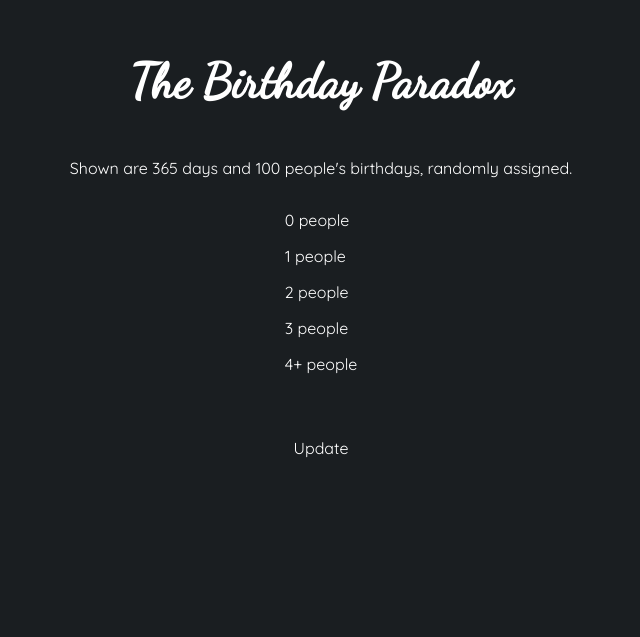
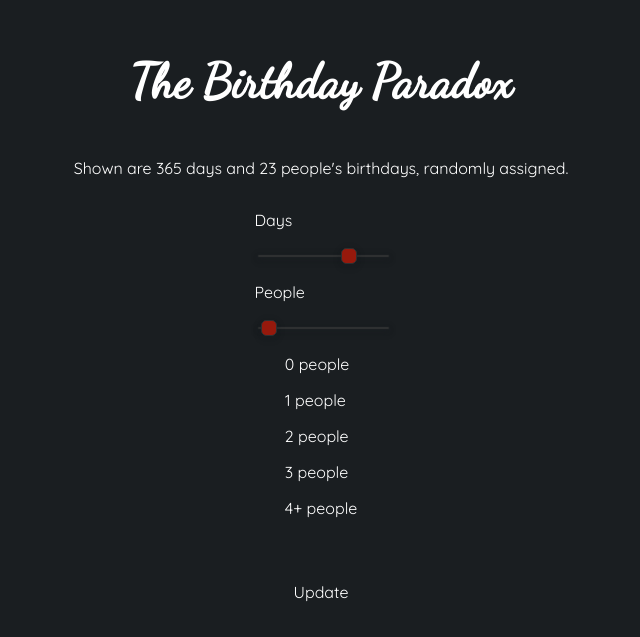
Before and after one commit to Javernus/Javernus-Website, a React (Vite) app: page /birthday in a window 1280 px wide. Shown: the part 107-744 px from the top of the page, without its empty margins (319-959 px from the left). Built offline with nearby package versions, Linux system fonts and the light colour scheme.

Commit message:
feat: Slider component, Graph component, Birthday page updates.

```diff
--- a/package.json
+++ b/package.json
@@ -41,5 +41,9 @@
     "twgl.js": "^5.5.3",
     "typescript": "^5.0.2",
     "vite": "^4.4.5"
+  },
+  "dependencies": {
+    "@types/lodash": "^4.14.198",
+    "lodash": "^4.17.21"
   }
 }
--- /dev/null
+++ b/src/components/dot-graph/index.tsx
@@ -0,0 +1,71 @@
+import type { HTMLAttributesAndProps } from '../../utilities/types'
+
+import cl from 'clsx'
+
+import { dotGraph, dotGraph__dot, dotGraph__xZero, dotGraph__yZero } from './style.module.scss'
+
+const getMinimum = (dots: { x: number; y: number }[], axis: 'x' | 'y') =>
+  dots.reduce((a, nextDot) => Math.min(a, nextDot[axis]), Infinity)
+
+const getMaximum = (dots: { x: number; y: number }[], axis: 'x' | 'y') =>
+  dots.reduce((a, nextDot) => Math.max(a, nextDot[axis]), -Infinity)
+
+const getNumber = (options: (number | undefined)[]): number => {
+  const filteredOptions = options.filter(option => option !== undefined) as number[]
+
+  if (filteredOptions.length === 0) return 0
+
+  return filteredOptions[0] as number
+}
+
+const DotGraph = ({
+  dots,
+  xRange,
+  yRange,
+  ...other
+}: HTMLAttributesAndProps<
+  HTMLDivElement,
+  {
+    xRange: { minimum?: number; maximum?: number }
+    yRange: { minimum?: number; maximum?: number }
+    dots: { x: number; y: number }[]
+  }
+>) => {
+  const xMinimum = getNumber([xRange.minimum, getMinimum(dots, 'x') - 1])
+  const xMaximum = getNumber([xRange.maximum, getMaximum(dots, 'x') + 1])
+
+  const yMinimum = getNumber([yRange.minimum, getMinimum(dots, 'y') - 1])
+  const yMaximum = getNumber([yRange.maximum, getMaximum(dots, 'y') + 1])
+
+  const hasXZero = xMinimum <= 0 && xMaximum >= 0
+  const hasYZero = yMinimum <= 0 && yMaximum >= 0
+
+  console.log(xMinimum, xMaximum, yMinimum, yMaximum, hasXZero, hasYZero)
+
+  const xZero = (0 - xMinimum) / (xMaximum - xMinimum)
+  const yZero = (0 - yMinimum) / (yMaximum - yMinimum)
+
+  const { className, ...otherProps } = other
+
+  return (
+    <div className={cl(dotGraph, className)} {...otherProps}>
+      {hasXZero && <div className={dotGraph__xZero} style={{ '--x': `${xZero * 100}%` } as React.CSSProperties} />}
+
+      {hasYZero && <div className={dotGraph__yZero} style={{ '--y': `${yZero * 100}%` } as React.CSSProperties} />}
+
+      {dots.map(({ x, y }) => (
+        <div
+          className={dotGraph__dot}
+          style={
+            {
+              '--x': `${((x - xMinimum) / (xMaximum - xMinimum + 1)) * 100}%`,
+              '--y': `${((y - yMinimum) / (yMaximum - yMinimum + 1)) * 100}%`,
+            } as React.CSSProperties
+          }
+        />
+      ))}
+    </div>
+  )
+}
+
+export default DotGraph
--- /dev/null
+++ b/src/components/dot-graph/style.module.scss
@@ -0,0 +1,44 @@
+.dot-graph {
+  --dot-graph-width: 20rem;
+  --dot-graph-height: 20rem;
+
+  width: var(--dot-graph-width);
+  height: var(--dot-graph-height);
+
+  position: relative;
+
+  &__dot {
+    position: absolute;
+    bottom: var(--y);
+    left: var(--x);
+
+    width: 0.5rem;
+    height: 0.5rem;
+
+    border-radius: 50%;
+
+    background-color: rgb(var(--primary-400));
+  }
+
+  &__x-zero {
+    position: absolute;
+    top: 0;
+    left: var(--x);
+
+    width: 0.125rem;
+    height: var(--dot-graph-height);
+
+    background-color: rgb(var(--neutral-50));
+  }
+
+  &__y-zero {
+    position: absolute;
+    bottom: var(--y);
+    left: 0;
+
+    width: var(--dot-graph-width);
+    height: 0.125rem;
+
+    background-color: rgb(var(--neutral-50));
+  }
+}
--- a/src/components/navigation/index.tsx
+++ b/src/components/navigation/index.tsx
@@ -39,8 +39,6 @@ const Navigation = ({ menuItems }: { menuItems: { title: string; href: string }[
     return () => window.removeEventListener('mousemove', onMouseMove)
   }, [])
 
-  console.log(activePath, menuItems.map(({ href }) => href).includes(activePath || '/home'))
-
   return (
     <ul className={navigation} ref={navigationReference}>
       <Link
--- /dev/null
+++ b/src/components/slider/index.tsx
@@ -0,0 +1,57 @@
+import type { HTMLAttributesAndProps } from '../../utilities/types'
+
+import { useEffect, useState } from 'react'
+
+import { slider } from './style.module.scss'
+
+const Slider = ({
+  defaultValue,
+  maximum,
+  minimum,
+  onChange,
+  value,
+  ...other
+}: HTMLAttributesAndProps<
+  HTMLInputElement,
+  {
+    defaultValue?: number
+    maximum: number
+    minimum: number
+    onChange?: (value: number) => void
+    value?: number
+  }
+>) => {
+  const [currentValue, setValue] = useState(onChange ? value ?? 0 : defaultValue ?? 0)
+
+  const onChangeHandler = (event: React.ChangeEvent<HTMLInputElement>) => {
+    // Controlled component if onChange is provided
+    if (onChange) return onChange?.(Number(event.target.value))
+
+    // Uncontrolled component if onChange is not provided
+    setValue(Number(event.target.value))
+  }
+
+  useEffect(() => {
+    // Update the value if it is a controlled component
+    if (onChange) setValue(value ?? 0)
+  }, [onChange, value])
+
+  useEffect(() => {
+    // Update to new default value if it is an uncontrolled component
+    if (!onChange) setValue(defaultValue ?? 0)
+  }, [defaultValue, onChange])
+
+  return (
+    <input
+      className={slider}
+      max={maximum}
+      min={minimum}
+      onChange={onChangeHandler}
+      type="range"
+      value={onChange ? value : currentValue}
+      {...other}
+    />
+  )
+}
+
+export default Slider
--- /dev/null
+++ b/src/components/slider/style.module.scss
@@ -0,0 +1,76 @@
+.slider {
+  --slider-width: 100%;
+
+  width: var(--slider-width);
+
+  // &::-webkit-slider-runnable-track {
+  // width: var(--slider-width);
+  // height: 0.25rem;
+  // background: rgb(var(--primary-100));
+  // border-radius: 0.25rem;
+
+  // transform: translate(0, 0.5rem);
+  // }
+
+  appearance: none;
+  background: transparent;
+  box-sizing: border-box;
+
+  &::-webkit-slider-thumb {
+    -webkit-appearance: none;
+  }
+
+  &::-moz-range-thumb {
+    appearance: none;
+  }
+
+  &:focus {
+    outline: none;
+  }
+
+  @mixin thumb {
+    box-sizing: border-box;
+    -webkit-appearance: none;
+
+    background: rgb(var(--primary-600));
+    border: 1px solid rgb(var(--neutral-800));
+
+    height: 1rem;
+    width: 1rem;
+
+    border-radius: 0.325rem;
+    cursor: pointer;
+    box-shadow: var(--elevation-1);
+  }
+
+  &::-webkit-slider-thumb {
+    @include thumb;
+
+    margin-top: calc(-1 * (0.5rem - 0.0625rem));
+  }
+
+  &::-moz-range-thumb {
+    @include thumb;
+  }
+
+  @mixin track {
+    box-sizing: border-box;
+
+    width: 100%;
+    height: 0.25rem;
+    cursor: pointer;
+    box-shadow: var(--elevation-1);
+    background: rgb(var(--neutral-800));
+    border-radius: 0.125rem;
+    border: 1px solid rgb(var(--neutral-900));
+    margin: 0.25rem 0;
+  }
+
+  &::-webkit-slider-runnable-track {
+    @include track;
+  }
+
+  &::-moz-range-track {
+    @include track;
+  }
+}
--- a/src/global/index.scss
+++ b/src/global/index.scss
@@ -23,6 +23,8 @@
   --neutral-200: 183, 174, 155;
   --neutral-100: 209, 197, 175;
   --neutral-50: 235, 221, 195;
+
+  --elevation-1: 0 0.125rem 0.25rem rgba(var(--neutral-900), 0.2), 0 0.125rem 0.5rem rgba(var(--neutral-900), 0.2);
 }
 
 * {
--- a/src/pages/birthday/index.tsx
+++ b/src/pages/birthday/index.tsx
@@ -1,23 +1,36 @@
-import { useEffect, useState } from 'react'
+import { throttle as _throttle } from 'lodash'
+import { useCallback, useEffect, useState } from 'react'
 
 import BirthdayCalendar from '../../components/birthday/calendar'
 import BirthdayDot from '../../components/birthday/dot'
+import DotGraph from '../../components/dot-graph'
 import FloatingLink from '../../components/link'
+import Slider from '../../components/slider'
 
-import { birthday, birthday__calendar, birthday__dotExplainer, birthday__dotExplainers } from './style.module.scss'
+import {
+  birthday,
+  birthday__calendar,
+  birthday__dotExplainer,
+  birthday__dotExplainers,
+  birthday__graph,
+  birthday__inputSlider,
+  birthday__inputSliders,
+} from './style.module.scss'
 
 const Birthday = () => {
-  const days = 365
-  const people = 100
+  const [days, setDays] = useState(365)
+  const [people, setPeople] = useState(23)
 
   const [filled, setFilled] = useState<{ day: number; count: number }[]>([])
 
-  const regenerateFilled = () => {
+  // eslint-disable-next-line react-hooks/exhaustive-deps
+  const regenerateFilled = useCallback(
+    _throttle(
+      (dayCount: number, peopleCount: number) => {
         const newFilled: { day: number; count: number }[] = []
 
-    // Randomly with .95 probability, add a person to a day.
-    for (let i = 0; i < people; i++) {
-      const newDay = Math.floor(Math.random() * days) + 1
+        for (let i = 0; i < peopleCount; i++) {
+          const newDay = Math.floor(Math.random() * dayCount) + 1
 
           if (newFilled.find(({ day }) => day === newDay)) {
             newFilled.find(({ day }) => day === newDay)!.count++
@@ -27,11 +40,20 @@ const Birthday = () => {
         }
 
         setFilled(newFilled)
-  }
+      },
+      150,
+      { leading: true, trailing: true }
+    ),
+    []
+  )
 
   useEffect(() => {
-    regenerateFilled()
+    regenerateFilled(days, people)
   }, [])
+
+  useEffect(() => {
+    regenerateFilled(days, people)
+  }, [days, people, regenerateFilled])
 
   return (
     <div className={birthday}>
@@ -39,6 +61,34 @@ const Birthday = () => {
       <p>
         Shown are {days} days and {people} people's birthdays, randomly assigned.
       </p>
+
+      <div className={birthday__inputSliders}>
+        <div className={birthday__inputSlider}>
+          <p>Days</p>
+          <Slider
+            value={days}
+            onChange={d => {
+              setDays(d)
+
+              if (d < people) setPeople(d)
+            }}
+            minimum={1}
+            maximum={500}
+          />
+        </div>
+
+        <div className={birthday__inputSlider}>
+          <p>People</p>
+          <Slider
+            value={people}
+            onChange={p => {
+              setPeople(p)
+            }}
+            minimum={1}
+            maximum={2 * days}
+          />
+        </div>
+      </div>
 
       <div className={birthday__dotExplainers}>
         {[
@@ -57,7 +107,14 @@ const Birthday = () => {
 
       <BirthdayCalendar className={birthday__calendar} days={days} filled={filled} />
 
-      <FloatingLink label="Update" onClick={regenerateFilled} />
+      <FloatingLink label="Update" onClick={() => regenerateFilled(days, people)} />
+
+      <DotGraph
+        className={birthday__graph}
+        dots={filled.map(({ count, day }) => ({ x: day, y: count }))}
+        xRange={{ minimum: 0, maximum: days }}
+        yRange={{ minimum: 0 }}
+      />
     </div>
   )
 }
--- a/src/pages/birthday/style.module.scss
+++ b/src/pages/birthday/style.module.scss
@@ -6,10 +6,38 @@
   align-items: center;
 
   padding-top: 8rem;
+  margin-bottom: 2rem;
 
   &__calendar {
     margin-top: 1rem;
     margin-bottom: 1rem;
+  }
+
+  &__input-sliders {
+    display: flex;
+    flex-direction: column;
+    align-items: center;
+
+    max-width: 25rem;
+    width: 90vw;
+
+    gap: 1rem;
+
+    margin: 1rem 0 1.5rem 0;
+  }
+
+  &__input-slider {
+    display: flex;
+    flex-direction: row;
+    align-items: center;
+
+    width: 100%;
+
+    gap: 0.5rem;
+
+    & p {
+      margin: 0;
+    }
   }
 
   &__dot-explainers {
@@ -31,4 +59,8 @@
       margin: 0;
     }
   }
+
+  &__graph {
+    margin-top: 1rem;
+  }
 }
--- a/src/pages/rotors/main.ts
+++ b/src/pages/rotors/main.ts
@@ -79,8 +79,6 @@ const RotorInitGL = (
   m4.inverse(matrices.camera, matrices.camera)
 
   const aspectRatio = size.width / size.height
-
-  console.log('aspectRatio', aspectRatio, size.width, size.height)
 
   m4.perspective((90.0 / aspectRatio) * (Math.PI / 180), aspectRatio, 0.1, 100.0, matrices.perspective)
 
--- /dev/null
+++ b/src/utilities/types.ts
@@ -0,0 +1 @@
+export type HTMLAttributesAndProps<HTML, Props> = Omit<React.HTMLAttributes<HTML>, keyof Props> & Props
```
Also changed, not shown: 1 other file (tests, documents, lock files or other folders). Lines whose indentation alone changed are shown as unchanged.
